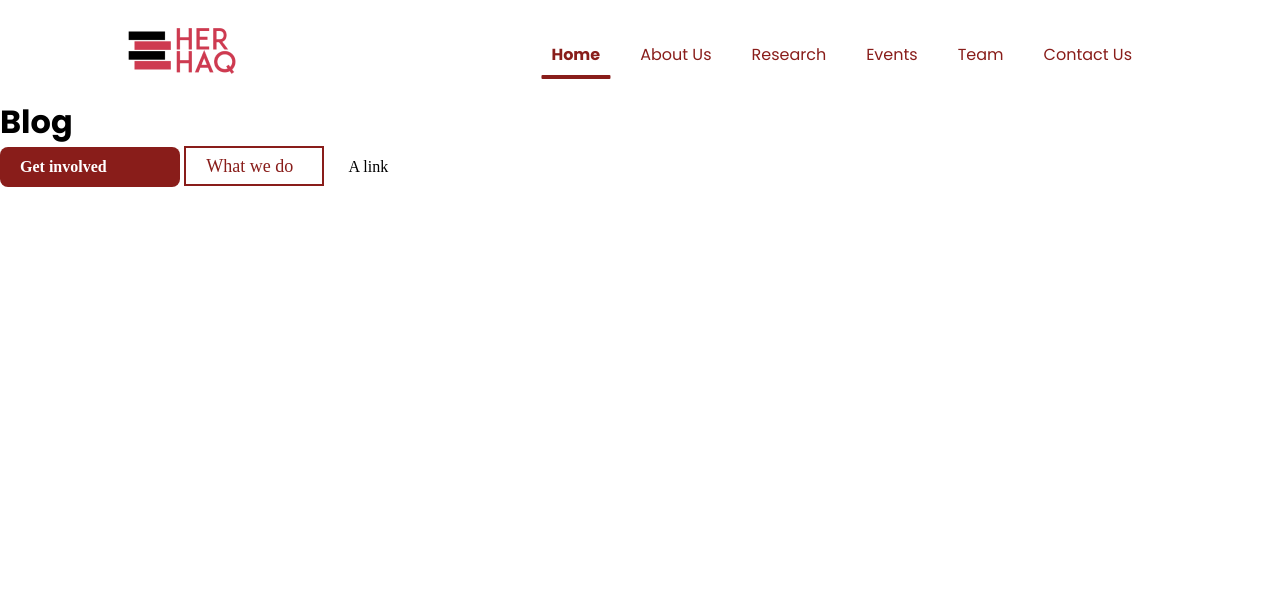
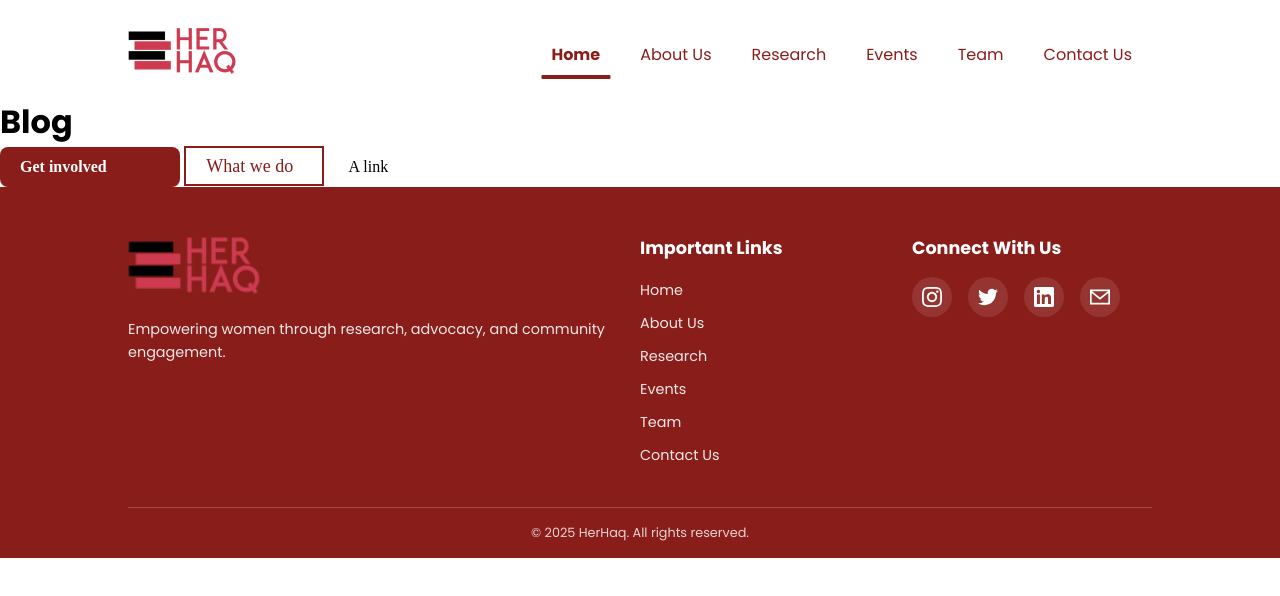
Before and after one commit to kurilpratik/HerHaq-Website, an Astro site: page /blog in a window 1280 px wide. Built offline with nearby package versions, Linux system fonts and the light colour scheme; Astro itself is replaced by a stand-in of ours.

Commit message:
Add Footer

```diff
--- /dev/null
+++ b/src/components/Footer.astro
@@ -0,0 +1,208 @@
+---
+// Footer component with logo, important links, and social media links
+---
+
+<footer class="footer">
+  <div class="container">
+    <div class="footer-content">
+      <!-- Logo Column -->
+      <div class="footer-column">
+        <div class="footer-logo">
+          <img src="/logos/logo.png" alt="HerHaq Logo" />
+        </div>
+        <p class="footer-description">
+          Empowering women through research, advocacy, and community engagement.
+        </p>
+      </div>
+
+      <!-- Important Links Column -->
+      <div class="footer-column">
+        <h3 class="footer-heading">Important Links</h3>
+        <ul class="footer-links">
+          <li><a href="/">Home</a></li>
+          <li><a href="/about">About Us</a></li>
+          <li><a href="/research">Research</a></li>
+          <li><a href="/events">Events</a></li>
+          <li><a href="/team">Team</a></li>
+          <li><a href="/contact">Contact Us</a></li>
+        </ul>
+      </div>
+
+      <!-- Social Media Links Column -->
+      <div class="footer-column">
+        <h3 class="footer-heading">Connect With Us</h3>
+        <div class="social-links">
+          <a
+            href="https://instagram.com/herhaq"
+            target="_blank"
+            rel="noopener noreferrer"
+            aria-label="Instagram"
+          >
+            <svg width="24" height="24" viewBox="0 0 24 24" fill="currentColor">
+              <path
+                d="M12 2.163c3.204 0 3.584.012 4.85.07 3.252.148 4.771 1.691 4.919 4.919.058 1.265.069 1.645.069 4.849 0 3.205-.012 3.584-.069 4.849-.149 3.225-1.664 4.771-4.919 4.919-1.266.058-1.644.07-4.85.07-3.204 0-3.584-.012-4.849-.07-3.26-.149-4.771-1.699-4.919-4.92-.058-1.265-.07-1.644-.07-4.849 0-3.204.013-3.583.07-4.849.149-3.227 1.664-4.771 4.919-4.919 1.266-.057 1.645-.069 4.849-.069zm0-2.163c-3.259 0-3.667.014-4.947.072-4.358.2-6.78 2.618-6.98 6.98-.059 1.281-.073 1.689-.073 4.948 0 3.259.014 3.668.072 4.948.2 4.358 2.618 6.78 6.98 6.98 1.281.058 1.689.072 4.948.072 3.259 0 3.668-.014 4.948-.072 4.354-.2 6.782-2.618 6.979-6.98.059-1.28.073-1.689.073-4.948 0-3.259-.014-3.667-.072-4.947-.196-4.354-2.617-6.78-6.979-6.98-1.281-.059-1.69-.073-4.949-.073zm0 5.838c-3.403 0-6.162 2.759-6.162 6.162s2.759 6.163 6.162 6.163 6.162-2.759 6.162-6.163c0-3.403-2.759-6.162-6.162-6.162zm0 10.162c-2.209 0-4-1.79-4-4 0-2.209 1.791-4 4-4s4 1.791 4 4c0 2.21-1.791 4-4 4zm6.406-11.845c-.796 0-1.441.645-1.441 1.44s.645 1.44 1.441 1.44c.795 0 1.439-.645 1.439-1.44s-.644-1.44-1.439-1.44z"
+              ></path>
+            </svg>
+          </a>
+          <a
+            href="https://twitter.com/herhaq"
+            target="_blank"
+            rel="noopener noreferrer"
+            aria-label="Twitter"
+          >
+            <svg width="24" height="24" viewBox="0 0 24 24" fill="currentColor">
+              <path
+                d="M23.953 4.57a10 10 0 01-2.825.775 4.958 4.958 0 002.163-2.723c-.951.555-2.005.959-3.127 1.184a4.92 4.92 0 00-8.384 4.482C7.69 8.095 4.067 6.13 1.64 3.162a4.822 4.822 0 00-.666 2.475c0 1.71.87 3.213 2.188 4.096a4.904 4.904 0 01-2.228-.616v.06a4.923 4.923 0 003.946 4.827 4.996 4.996 0 01-2.212.085 4.936 4.936 0 004.604 3.417 9.867 9.867 0 01-6.102 2.105c-.39 0-.779-.023-1.17-.067a13.995 13.995 0 007.557 2.209c9.053 0 13.998-7.496 13.998-13.985 0-.21 0-.42-.015-.63A9.935 9.935 0 0024 4.59z"
+              ></path>
+            </svg>
+          </a>
+          <a
+            href="https://linkedin.com/company/herhaq"
+            target="_blank"
+            rel="noopener noreferrer"
+            aria-label="LinkedIn"
+          >
+            <svg width="24" height="24" viewBox="0 0 24 24" fill="currentColor">
+              <path
+                d="M20.447 20.452h-3.554v-5.569c0-1.328-.027-3.037-1.852-3.037-1.853 0-2.136 1.445-2.136 2.939v5.667H9.351V9h3.414v1.561h.046c.477-.9 1.637-1.85 3.37-1.85 3.601 0 4.267 2.37 4.267 5.455v6.286zM5.337 7.433c-1.144 0-2.063-.926-2.063-2.065 0-1.138.92-2.063 2.063-2.063 1.14 0 2.064.925 2.064 2.063 0 1.139-.925 2.065-2.064 2.065zm1.782 13.019H3.555V9h3.564v11.452zM22.225 0H1.771C.792 0 0 .774 0 1.729v20.542C0 23.227.792 24 1.771 24h20.451C23.2 24 24 23.227 24 22.271V1.729C24 .774 23.2 0 22.222 0h.003z"
+              ></path>
+            </svg>
+          </a>
+          <a href="mailto:info@herhaq.com" aria-label="Email">
+            <svg width="24" height="24" viewBox="0 0 24 24" fill="currentColor">
+              <path
+                d="M0 3v18h24V3H0zm21.518 2L12 12.713 2.482 5h19.036zM2 19V7.183l10 8.104 10-8.104V19H2z"
+              ></path>
+            </svg>
+          </a>
+        </div>
+      </div>
+    </div>
+
+    <!-- Copyright Section -->
+    <div class="footer-bottom">
+      <p>&copy; 2025 HerHaq. All rights reserved.</p>
+    </div>
+  </div>
+</footer>
+
+<style lang="scss" is:global>
+  @import "../styles/styles.scss";
+
+  .footer {
+    background-color: $primary;
+    color: white;
+    padding: 3rem 0 1rem 0;
+    margin-top: auto;
+
+    .footer-content {
+      display: grid;
+      grid-template-columns: 2fr 1fr 1fr;
+      gap: 2rem;
+      margin-bottom: 2rem;
+
+      @include mobile {
+        grid-template-columns: 1fr;
+        gap: 1.5rem;
+        text-align: center;
+      }
+    }
+
+    .footer-column {
+      .footer-logo {
+        margin-bottom: 1rem;
+
+        img {
+          height: 60px;
+          width: auto;
+
+          @include mobile {
+            height: 50px;
+          }
+        }
+      }
+
+      .footer-description {
+        font-size: 0.9rem;
+        line-height: 1.6;
+        opacity: 0.9;
+        margin-bottom: 1rem;
+      }
+
+      .footer-heading {
+        font-size: 1.1rem;
+        font-weight: $font-weight-bold;
+        margin-bottom: 1rem;
+        color: white;
+      }
+
+      .footer-links {
+        list-style: none;
+        padding: 0;
+        margin: 0;
+
+        li {
+          margin-bottom: 0.5rem;
+
+          a {
+            color: white;
+            text-decoration: none;
+            font-size: 0.9rem;
+            transition: all 0.3s ease;
+            opacity: 0.9;
+
+            &:hover {
+              opacity: 1;
+              color: $accent;
+            }
+          }
+        }
+      }
+
+      .social-links {
+        display: flex;
+        gap: 1rem;
+        flex-wrap: wrap;
+
+        @include mobile {
+          justify-content: center;
+        }
+
+        a {
+          display: flex;
+          align-items: center;
+          justify-content: center;
+          width: 40px;
+          height: 40px;
+          background-color: rgba(255, 255, 255, 0.1);
+          border-radius: 50%;
+          color: white;
+          text-decoration: none;
+          transition: all 0.3s ease;
+
+          &:hover {
+            background-color: $accent;
+            transform: translateY(-2px);
+          }
+
+          svg {
+            width: 20px;
+            height: 20px;
+          }
+        }
+      }
+    }
+
+    .footer-bottom {
+      border-top: 1px solid rgba(255, 255, 255, 0.2);
+      padding-top: 1rem;
+      text-align: center;
+
+      p {
+        font-size: 0.8rem;
+        opacity: 0.8;
+        margin: 0;
+      }
+    }
+  }
+</style>
--- a/src/layouts/MainLayout.astro
+++ b/src/layouts/MainLayout.astro
@@ -1,23 +1,22 @@
 ---
-import MainHead from './MainHead.astro';
+import MainHead from "./MainHead.astro";
 
-import Navbar from '../components/Navbar.astro';
+import Navbar from "../components/Navbar.astro";
 
+import Footer from "../components/Footer.astro";
 //Using typescript
 interface Props {
   title: string;
   description?: string;
 }
-const {
-    title,
-    description
-} = Astro.props as Props; //Destructured
+const { title, description } = Astro.props as Props; //Destructured
 ---
 
 <html lang="en">
-    <MainHead title={title} description={description}/>
+  <MainHead title={title} description={description} />
   <body>
     <Navbar />
     <slot />
+    <Footer />
   </body>
 </html>
```
Lines whose indentation alone changed are shown as unchanged.
